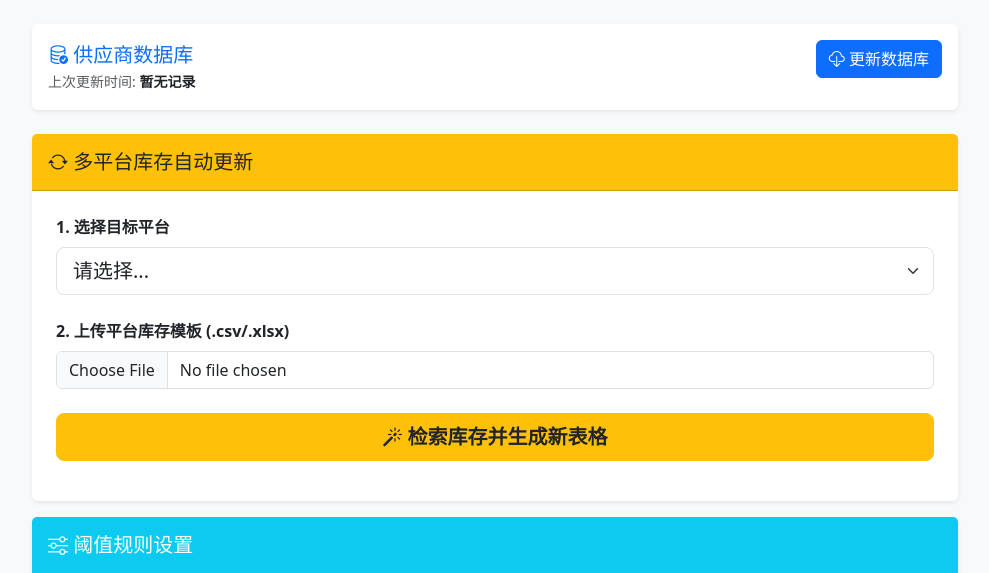
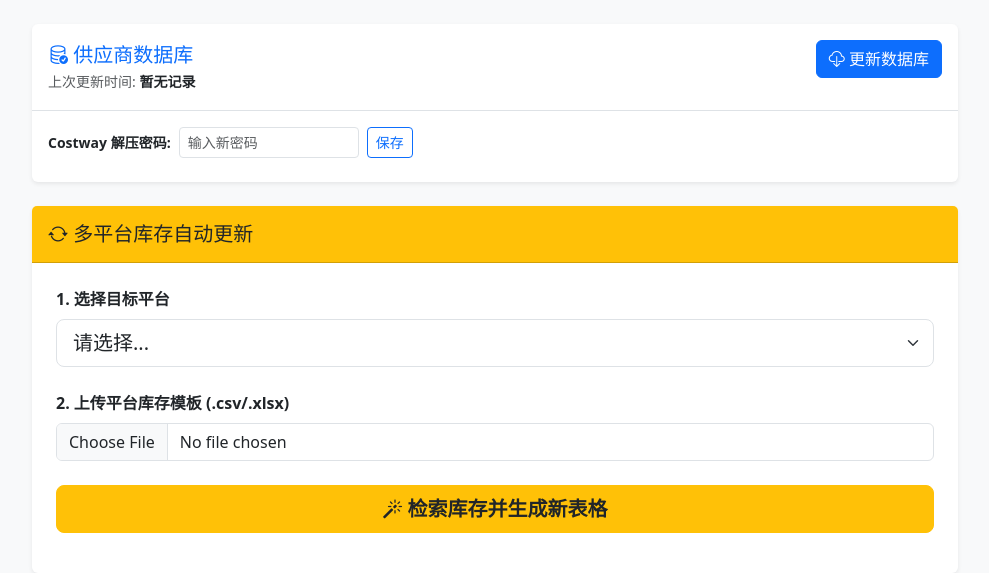
Before and after one commit to mrrssg/Wu-han-ling-hai., a Flask app: page /stock/ in a window 1280 px wide. Shown: the part 80-653 px from the top of the page, without its empty margins (145-1134 px from the left). Run offline with Flask 3, Linux system fonts and the light colour scheme; the visitor is signed in with stand-in values (Sample User, id 1); data that the repository does not hold is empty.

Commit message:
Add Costway ZIP password config UI in stock page
Instead of hardcoding ZIP passwords, users can now set the Costway
extract password from the stock management page and it persists in
hd_config.json.

Co-Authored-By: Claude Opus 4.6 (1M context) <noreply@anthropic.com>

```diff
--- a/app/routes/stock.py
+++ b/app/routes/stock.py
@@ -53,6 +53,7 @@ def index():
         hd_qty_high=cfg.get('qty_high', 20),
         hd_qty_low=cfg.get('qty_low', 0),
         supplier_rules=supplier_rules,
+        costway_zip_password=cfg.get('costway_zip_password', ''),
         hd_log=None,
         hd_message=None,
         hd_success=None,
@@ -155,6 +156,24 @@ def save_hd_rules():
     return redirect(url_for('stock.index'))
 
 
+@stock_bp.route('/save-costway-pwd', methods=['POST'])
+def save_costway_pwd():
+    base_dir = current_app.config['BASE_DIR']
+    pwd = request.form.get('costway_zip_password', '').strip()
+    cfg = StockService.load_hd_config(base_dir)
+    StockService.save_hd_config(
+        base_dir,
+        cfg.get('excluded', []),
+        cfg.get('threshold', 50),
+        cfg.get('qty_high', 20),
+        cfg.get('qty_low', 0),
+        cfg.get('supplier_rules', {}),
+        costway_zip_password=pwd,
+    )
+    flash(f'Costway 解压密码已保存。', 'success')
+    return redirect(url_for('stock.index'))
+
+
 def _parse_supplier_rules(req):
     def _to_int(val, default):
         try:
--- a/app/services/stock_service.py
+++ b/app/services/stock_service.py
@@ -86,6 +86,16 @@ class StockService:
 
 
 
+        # load costway zip password from config
+        try:
+            from flask import current_app
+            base_dir = current_app.config.get('BASE_DIR', os.getcwd())
+        except Exception:
+            base_dir = os.getcwd()
+        _cfg = StockService.load_hd_config(base_dir)
+        _costway_pwd = _cfg.get("costway_zip_password", "")
+        _costway_passwords = [_costway_pwd] if _costway_pwd else None
+
         # 1. 更新 Costway
 
         try:
@@ -94,7 +104,7 @@ class StockService:
 
             print("==[1] COSTWAY start==")
 
-            csv_text = StockService.download_csv(StockService.URL_COSTWAY)
+            csv_text = StockService.download_csv(StockService.URL_COSTWAY, passwords=_costway_passwords)
 
             print(f"==[1] COSTWAY download done, {time.time() - t0:.2f}s ==")
 
@@ -1238,6 +1248,7 @@ class StockService:
             "qty_high": 20,
             "qty_low": 0,
             "supplier_rules": default_rules,
+            "costway_zip_password": "",
         }
         if os.path.exists(config_path):
             try:
@@ -1252,6 +1263,7 @@ class StockService:
                             "qty_high": data.get("qty_high", 20),
                             "qty_low": data.get("qty_low", 0),
                             "supplier_rules": data.get("supplier_rules", default_rules),
+                            "costway_zip_password": data.get("costway_zip_password", ""),
                         }
                     )
             except Exception:
@@ -1259,16 +1271,21 @@ class StockService:
         return default_cfg
 
     @staticmethod
-    def save_hd_config(base_dir: str, excluded_list, threshold=50, qty_high=20, qty_low=0, supplier_rules=None):
+    def save_hd_config(base_dir: str, excluded_list, threshold=50, qty_high=20, qty_low=0, supplier_rules=None, costway_zip_password=None):
         config_path = os.path.join(base_dir, "instance", "hd_config.json")
         os.makedirs(os.path.dirname(config_path), exist_ok=True)
         rules = supplier_rules or {}
+        # preserve existing password if not explicitly provided
+        if costway_zip_password is None:
+            existing = StockService.load_hd_config(base_dir)
+            costway_zip_password = existing.get("costway_zip_password", "")
         data = {
             "excluded": list(excluded_list),
             "threshold": int(threshold),
             "qty_high": int(qty_high),
             "qty_low": int(qty_low),
             "supplier_rules": rules,
+            "costway_zip_password": costway_zip_password,
         }
         import json
         print(f"[HD_CONFIG][WRITE] {datetime.now().isoformat(timespec='seconds')} -> {config_path}")
--- a/app/templates/stock/index.html
+++ b/app/templates/stock/index.html
@@ -21,6 +21,14 @@
           <button type="submit" class="btn btn-primary">
             <i class="bi bi-cloud-download"></i> 更新数据库
           </button>
+        </form>
+      </div>
+      <div class="card-body border-top pt-3 pb-2 px-3">
+        <form action="{{ url_for('stock.save_costway_pwd') }}" method="POST" class="d-flex align-items-center gap-2">
+          <label class="form-label mb-0 text-nowrap small fw-bold">Costway 解压密码:</label>
+          <input type="text" class="form-control form-control-sm" name="costway_zip_password"
+                 value="{{ costway_zip_password or '' }}" placeholder="输入新密码" style="max-width:180px;">
+          <button type="submit" class="btn btn-sm btn-outline-primary">保存</button>
         </form>
       </div>
     </div>
```
